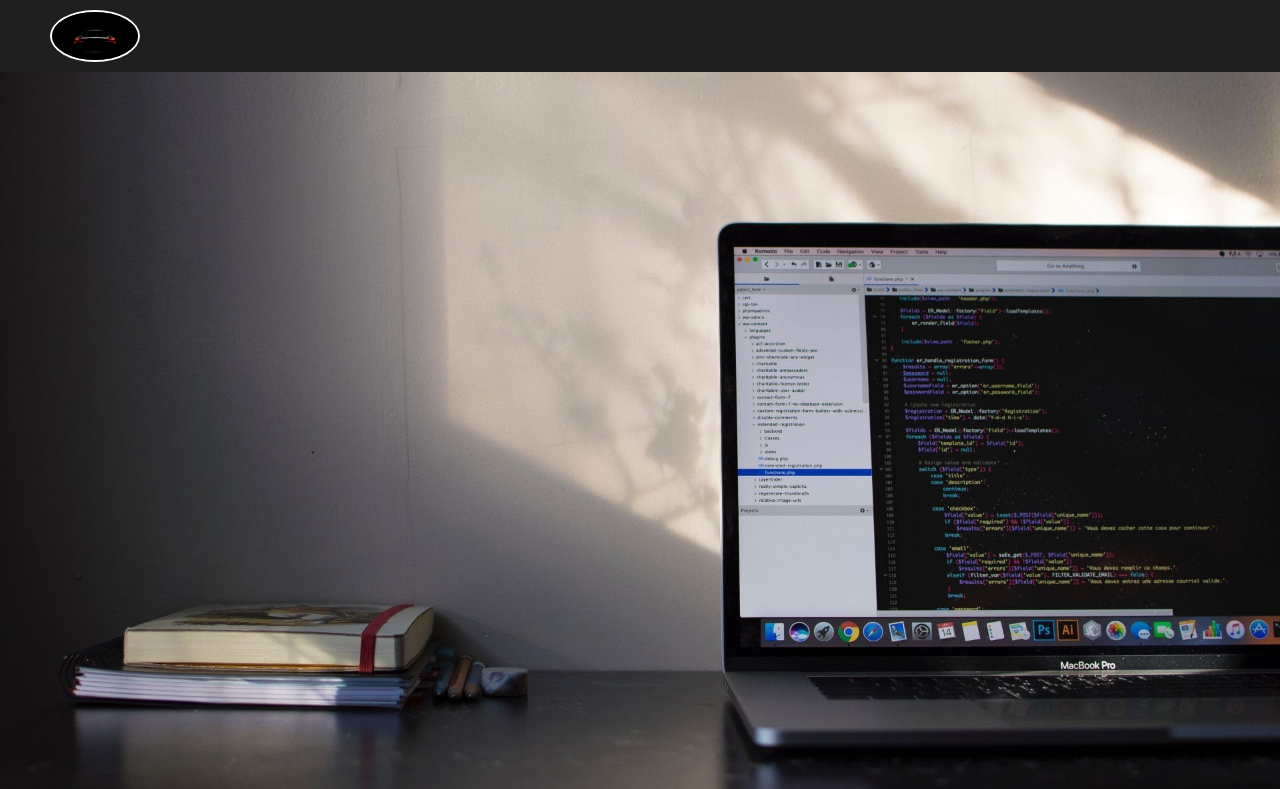
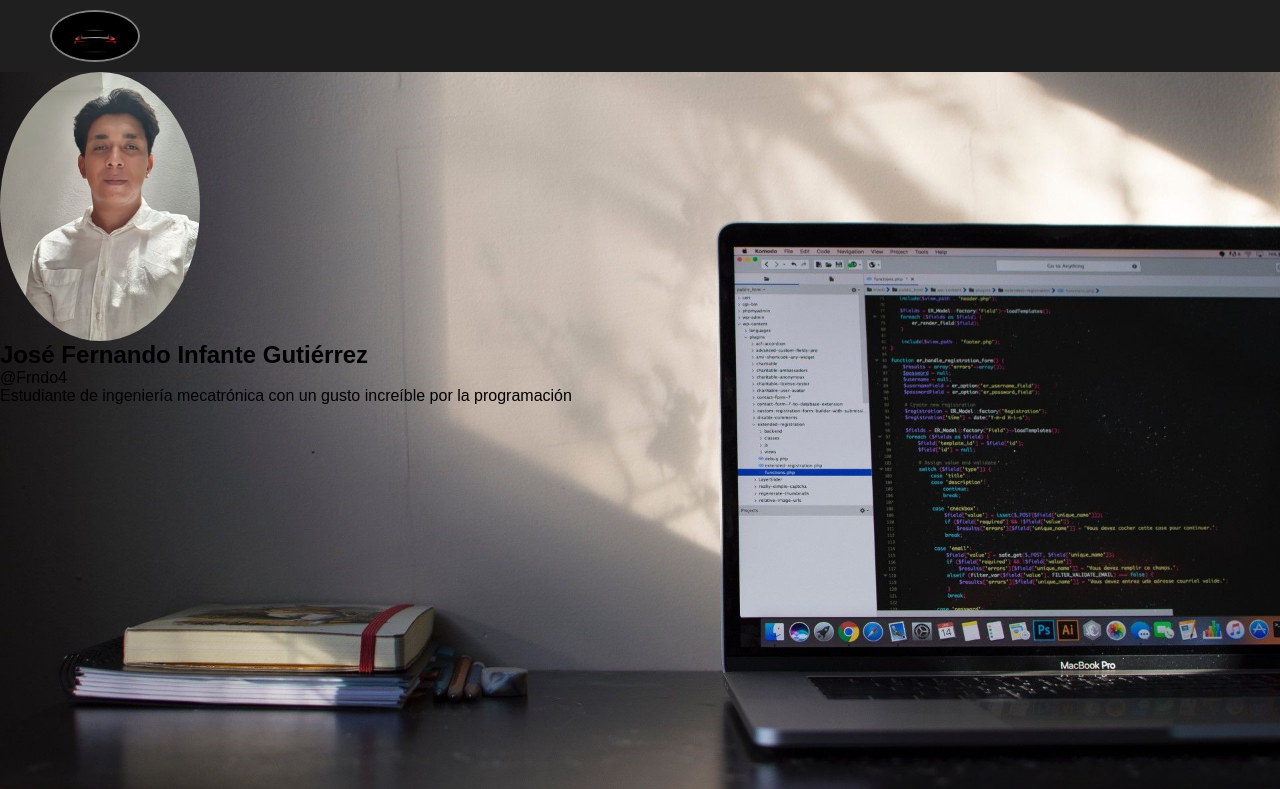
Before and after one commit to Frndo4/Dearrollo_Web, a plain HTML site: page index.html in a window 1280 px wide. Shown: the top 789 px of the page. Drawn offline with Linux system fonts and the light colour scheme.

Commit message:
Página web mejorada v1.0

```diff
--- a/css/styles.css
+++ b/css/styles.css
@@ -31,7 +31,30 @@ header{
 
 #imag_inicio img{
     border-radius: 100%;
-    border: 2px solid #fff;
+    border: 2px solid gray;
 }
 
 /*Acá están los estilos del hero*/
+
+#hero{
+    position: relative;
+}
+
+#hero #imag_fondo{
+    display: inline-block;
+    width: 100%;
+}
+
+#hero .informacion-contenedor{
+    position: absolute;
+    top: 0;
+    left: 0;
+}
+
+#hero .informacion-contenedor #foto{
+    width: 200px;
+}
+
+#hero .informacion-contenedor #foto img{
+    border-radius: 100%;
+}
--- a/index.html
+++ b/index.html
@@ -10,7 +10,7 @@
                 <img src="imagenes/luces.jpg" alt="Imagen de inicio"/>
             </div>
         </header>
-                <section id="Hero">
+                <section id="hero">
             <div class="image-container" id="imag_fondo" >
                 <img src="imagenes/programming.jpg" alt="Imagen de fondo"/>
             </div>
```
